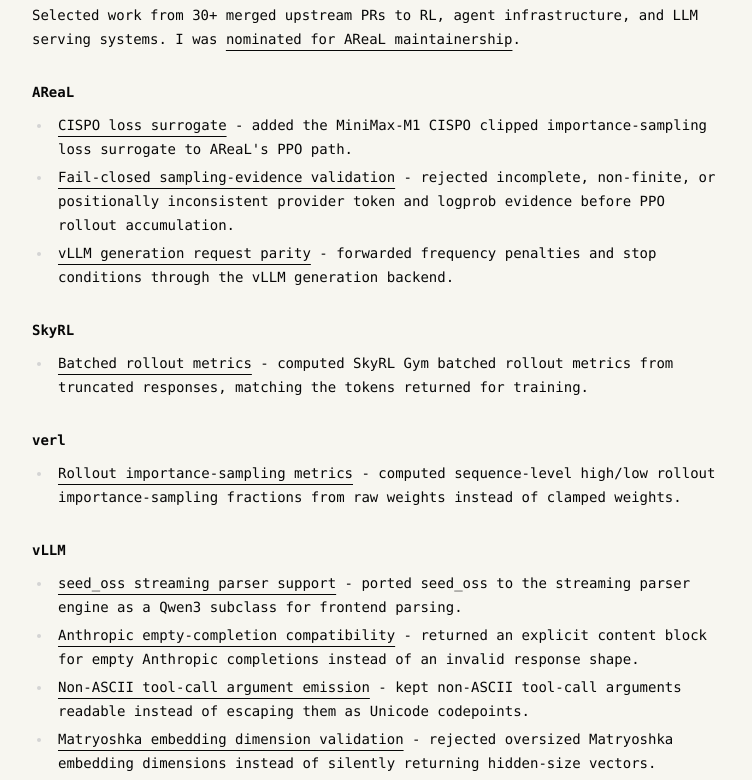
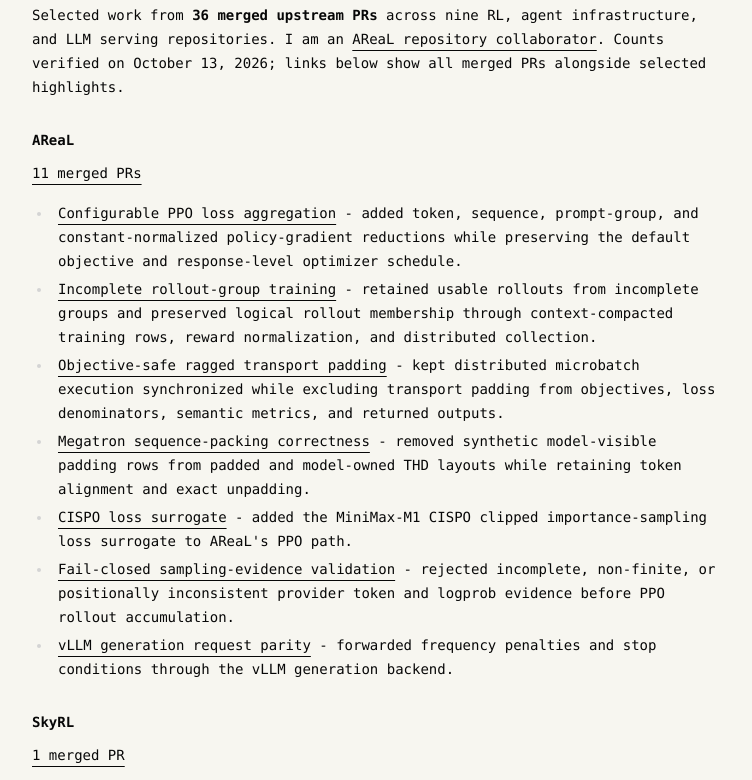
Before and after one commit to EazyReal/eazyreal.github.io, an Astro site: page /oss in a window 1280 px wide. Shown: the part 264-1044 px from the top of the page, without its empty margins (16-768 px from the left). Built offline with nearby package versions, Linux system fonts and the light colour scheme; Astro itself is replaced by a stand-in of ours.

Commit message:
Refresh OSS counts, highlights, and AReaL collaborator role

```diff
--- a/src/data/siteContent.ts
+++ b/src/data/siteContent.ts
@@ -88,9 +88,9 @@ export const links = {
 
 const pageLastUpdated = {
   coursework: "2026-06-18",
-  experience: "2026-08-30",
-  home: "2026-08-24",
-  oss: "2026-08-30",
+  experience: "2026-10-13",
+  home: "2026-10-13",
+  oss: "2026-10-13",
   projects: "2026-06-17",
   socials: "2026-06-18",
   writing: "2026-06-18",
@@ -182,14 +182,16 @@ export const vmaxSystem: RichText = [
   "I developed the core training system end-to-end: configuration system that makes experiments agent legible and reproducible, RL infrastructure orchestrating hundreds of GPUs, self-improving software-engineering task generators, and a rollout framework running agents in Harbor tasks on thousands of concurrent sandboxes.",
 ];
 
+export const ossPrSummary = "36 merged upstream PRs";
+
 export const vmaxOss: RichText = [
-  "I was ",
+  "I am an ",
   {
     href: "https://github.com/areal-project/AReaL/issues/1652",
-    text: "nominated for AReaL maintainership",
+    text: "AReaL repository collaborator",
   },
   " and have authored ",
-  { strong: "30+ merged upstream PRs" },
+  { strong: ossPrSummary },
   " across RL training, agent infrastructure, and LLM serving; see ",
   { href: links.oss.href, text: "selected open-source contributions" },
   ".",
@@ -210,7 +212,12 @@ export const vmaxHomepageSummary =
 
 export const homepageHighlights: RichText[] = [
   [
-    { strong: "30+ merged upstream PRs" },
+    {
+      href: "https://github.com/areal-project/AReaL/issues/1652",
+      text: "AReaL repository collaborator",
+    },
+    "; ",
+    { strong: ossPrSummary },
     " across ",
     { href: links.areal.href, text: links.areal.label },
     ", ",
@@ -229,7 +236,7 @@ export const homepageHighlights: RichText[] = [
     { href: links.slime.href, text: links.slime.label },
     ", and ",
     { href: links.harbor.href, text: links.harbor.label },
-    " spanning RL training, agent infrastructure, and LLM serving correctness.",
+    " spanning RL training, agent infrastructure, and LLM serving correctness, including configurable PPO loss aggregation, safe incomplete-group training, CISPO, Gemma 4, and Harbor RLM support.",
   ],
   [
     "Ranked top ",
@@ -399,8 +406,34 @@ export const projects: Project[] = [
 export const ossGroups = [
   {
     id: "areal",
+    mergedPrCount: 11,
+    mergedPrsHref: "https://github.com/areal-project/AReaL/pulls?q=is:pr+is:merged+author:EazyReal",
     name: "AReaL",
     contributions: [
+      {
+        href: "https://github.com/areal-project/AReaL/pull/1546",
+        title: "Configurable PPO loss aggregation",
+        description:
+          "added token, sequence, prompt-group, and constant-normalized policy-gradient reductions while preserving the default objective and response-level optimizer schedule.",
+      },
+      {
+        href: "https://github.com/areal-project/AReaL/pull/1563",
+        title: "Incomplete rollout-group training",
+        description:
+          "retained usable rollouts from incomplete groups and preserved logical rollout membership through context-compacted training rows, reward normalization, and distributed collection.",
+      },
+      {
+        href: "https://github.com/areal-project/AReaL/pull/1566",
+        title: "Objective-safe ragged transport padding",
+        description:
+          "kept distributed microbatch execution synchronized while excluding transport padding from objectives, loss denominators, semantic metrics, and returned outputs.",
+      },
+      {
+        href: "https://github.com/areal-project/AReaL/pull/1632",
+        title: "Megatron sequence-packing correctness",
+        description:
+          "removed synthetic model-visible padding rows from padded and model-owned THD layouts while retaining token alignment and exact unpadding.",
+      },
       {
         href: "https://github.com/areal-project/AReaL/pull/1412",
         title: "CISPO loss surrogate",
@@ -423,6 +456,8 @@ export const ossGroups = [
   },
   {
     id: "skyrl",
+    mergedPrCount: 1,
+    mergedPrsHref: "https://github.com/NovaSky-AI/SkyRL/pulls?q=is:pr+is:merged+author:EazyReal",
     name: "SkyRL",
     contributions: [
       {
@@ -435,6 +470,8 @@ export const ossGroups = [
   },
   {
     id: "verl",
+    mergedPrCount: 1,
+    mergedPrsHref: "https://github.com/verl-project/verl/pulls?q=is:pr+is:merged+author:EazyReal",
     name: "verl",
     contributions: [
       {
@@ -447,6 +484,8 @@ export const ossGroups = [
   },
   {
     id: "vllm",
+    mergedPrCount: 4,
+    mergedPrsHref: "https://github.com/vllm-project/vllm/pulls?q=is:pr+is:merged+author:EazyReal",
     name: "vLLM",
     contributions: [
       {
@@ -477,6 +516,8 @@ export const ossGroups = [
   },
   {
     id: "sglang",
+    mergedPrCount: 1,
+    mergedPrsHref: "https://github.com/sgl-project/sglang/pulls?q=is:pr+is:merged+author:EazyReal",
     name: "SGLang",
     contributions: [
       {
@@ -489,6 +530,8 @@ export const ossGroups = [
   },
   {
     id: "prime-rl",
+    mergedPrCount: 1,
+    mergedPrsHref: "https://github.com/PrimeIntellect-ai/prime-rl/pulls?q=is:pr+is:merged+author:EazyReal",
     name: "Prime-RL",
     contributions: [
       {
@@ -501,6 +544,8 @@ export const ossGroups = [
   },
   {
     id: "renderers",
+    mergedPrCount: 1,
+    mergedPrsHref: "https://github.com/PrimeIntellect-ai/renderers/pulls?q=is:pr+is:merged+author:EazyReal",
     name: "Renderers",
     contributions: [
       {
@@ -513,8 +558,16 @@ export const ossGroups = [
   },
   {
     id: "slime",
+    mergedPrCount: 9,
+    mergedPrsHref: "https://github.com/THUDM/slime/pulls?q=is:pr+is:merged+author:EazyReal",
     name: "slime",
     contributions: [
+      {
+        href: "https://github.com/THUDM/slime/pull/2297",
+        title: "RL rollout temperature validation",
+        description:
+          "rejected non-positive rollout temperatures at argument parsing to prevent a mismatch between greedy sampling and softmax policy logprobs, while preserving greedy evaluation.",
+      },
       {
         href: "https://github.com/THUDM/slime/pull/2135",
         title: "Gemma4 dense and MoE support",
@@ -555,6 +608,8 @@ export const ossGroups = [
   },
   {
     id: "harbor",
+    mergedPrCount: 7,
+    mergedPrsHref: "https://github.com/harbor-framework/harbor/pulls?q=is:pr+is:merged+author:EazyReal",
     name: "Harbor",
     contributions: [
       {
--- a/src/pages/oss.astro
+++ b/src/pages/oss.astro
@@ -1,20 +1,22 @@
 ---
 import ArticleLayout from "../layouts/ArticleLayout.astro";
-import { ossGroups, pageMeta } from "../data/siteContent";
+import { ossGroups, ossPrSummary, pageMeta } from "../data/siteContent";
 
 const frontmatter = pageMeta.oss;
 ---
 
 <ArticleLayout frontmatter={frontmatter}>
   <p>
-    Selected work from 30+ merged upstream PRs to RL, agent infrastructure, and LLM serving systems. I was
-    <a href="https://github.com/areal-project/AReaL/issues/1652">nominated for AReaL maintainership</a>.
+    Selected work from <strong>{ossPrSummary}</strong> across nine RL, agent infrastructure, and LLM serving repositories.
+    I am an <a href="https://github.com/areal-project/AReaL/issues/1652">AReaL repository collaborator</a>.
+    Counts verified on October 13, 2026; links below show all merged PRs alongside selected highlights.
   </p>
 
   {
     ossGroups.map((group) => (
       <>
         <h2 id={group.id}>{group.name}</h2>
+        <p><a href={group.mergedPrsHref}>{group.mergedPrCount} merged {group.mergedPrCount === 1 ? "PR" : "PRs"}</a></p>
         <ul>
           {
             group.contributions.map((contribution) => (
```
